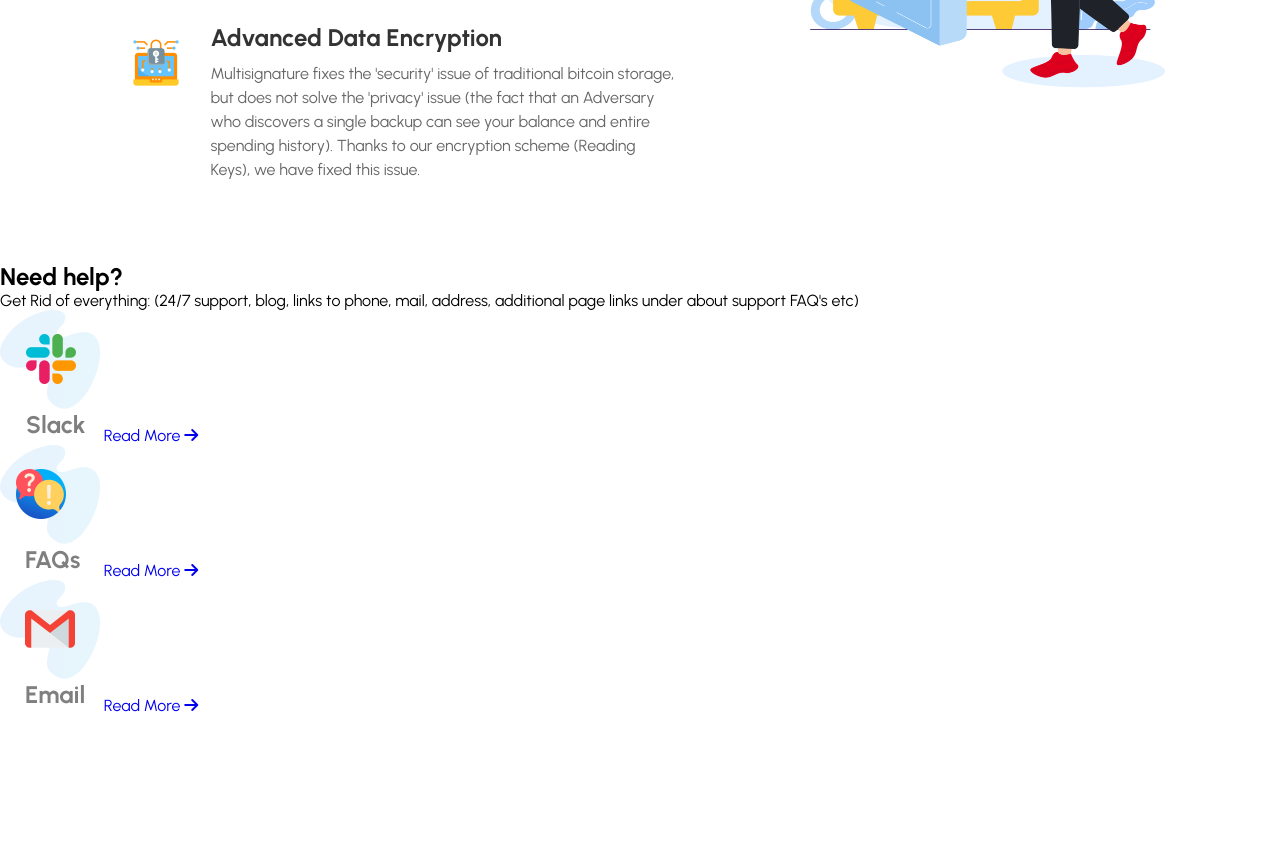
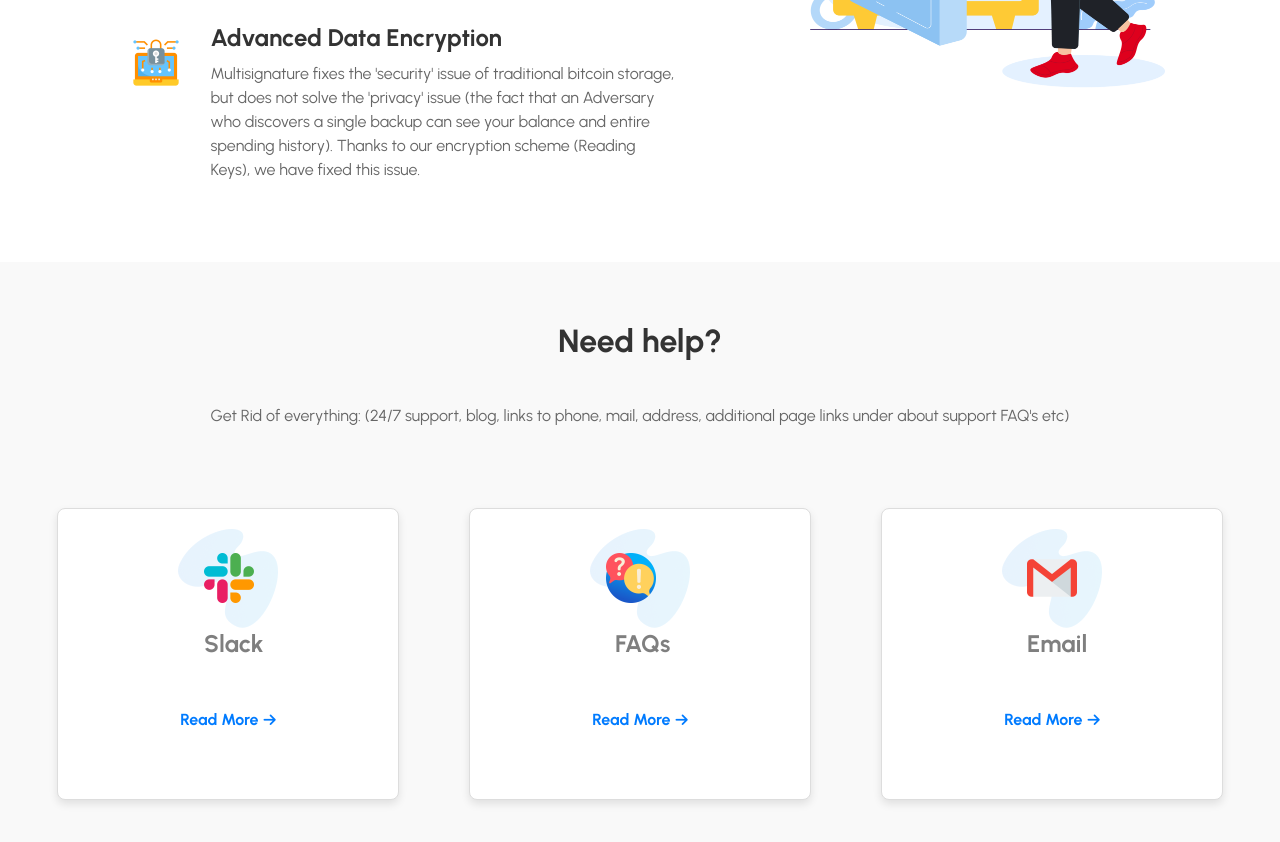
Before and after one commit to akash-547/Binary-hub-figma-design, a plain HTML site: page index.html in a window 1280 px wide. Shown: the part 1859-2701 px from the top of the page. Before the commit the page ends 2574 px from the top, so only its background shows below. Drawn offline with nearby package versions, Linux system fonts and the light colour scheme.

Commit message:
add help section

```diff
--- a/style.css
+++ b/style.css
@@ -287,4 +287,69 @@ nav{
     width: 439px;
 }
 
-/* help section */
+/* Help Section */
+#help-section {
+    display: flex;
+    flex-direction: column;
+    align-items: center;
+    padding: 40px 20px;
+    background-color: #f9f9f9;
+    font-family: Arial, sans-serif;
+}
+
+.help-headings {
+    text-align: center;
+    padding: 20px;
+}
+
+.help-headings h2 {
+    font-size: 32px;
+    color: #333;
+    padding-bottom: 44px;
+}
+
+.help-headings p {
+    font-size: 16px;
+    color: #666;
+    line-height: 1.5;
+    padding-bottom: 40px;
+}
+
+
+.help-cards {
+    display: flex;
+    justify-content: center;
+    gap: 70px;
+    padding: 20px;
+}
+
+.help-card1 {
+    width: 300px;
+    display: flex;
+    flex-direction: column;
+    align-items: center;
+    text-align: center;
+    padding: 20px;
+    border: 1px solid #ddd;
+    border-radius: 8px;
+    background-color: #fff;
+    box-shadow: 0 4px 8px rgba(0, 0, 0, 0.1);
+}
+
+.help-card1 img {
+    padding-bottom: 50px;
+}
+
+.help-card1 a {
+    text-decoration: none;
+    color: #007BFF;
+    font-weight: bold;
+    display: flex;
+    align-items: center;
+    gap: 5px;
+    padding-bottom: 50px;
+}
+
+.help-card1 a i {
+    font-size: 14px;
+}
```
Also changed, not shown: index.html (+3 -0 lines).
